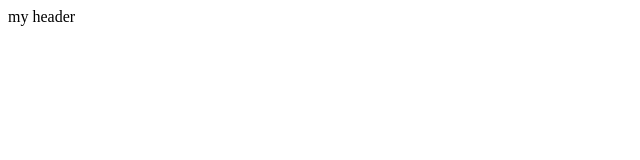
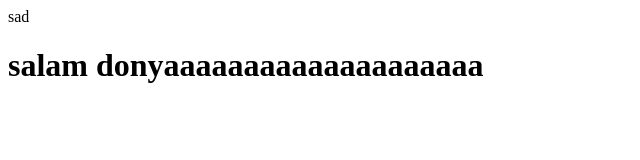
Before and after one commit to zeynab-gh/git.project1, a plain HTML site: page index.html in a window 1280 px wide. Shown: the whole page, without its empty margins (0-640 px from the left). Drawn offline with Linux system fonts and the light colour scheme.

Commit message:
salam donya

```diff
--- a/index.html
+++ b/index.html
@@ -6,8 +6,10 @@
     <title>Document</title>
 </head>
 <body>
+    <nav> sad</nav>
     <header>
-        <header>my header</header>
+        <h1>salam donyaaaaaaaaaaaaaaaaaaaa</h1>
+
     </header>
 </body>
 </html>
```
